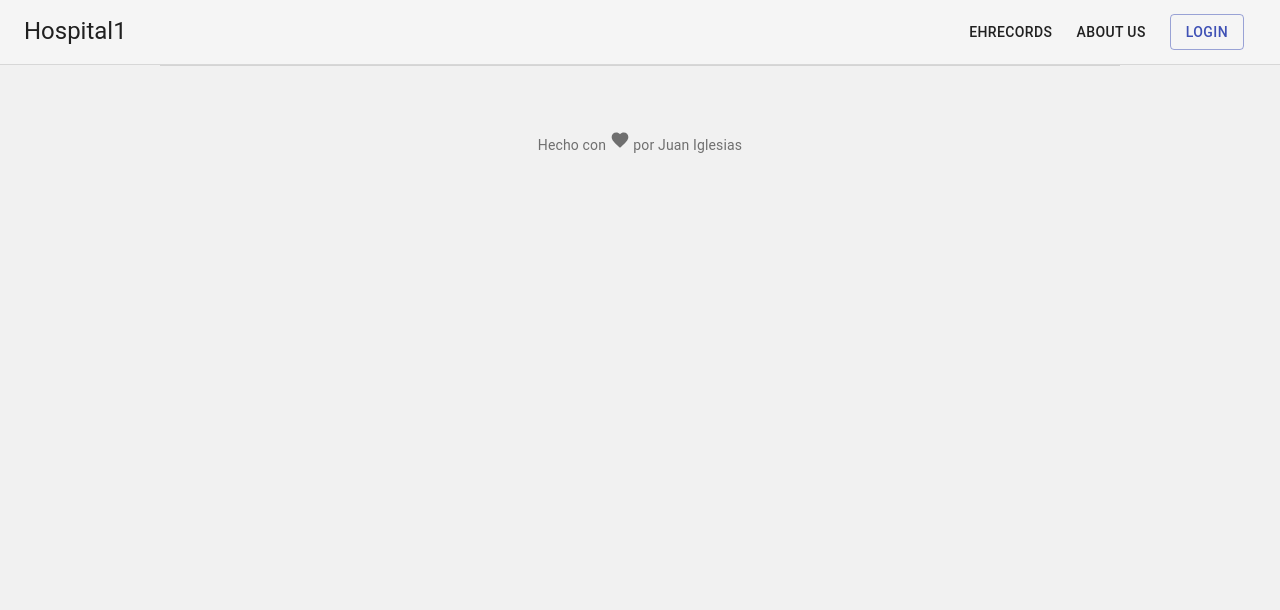
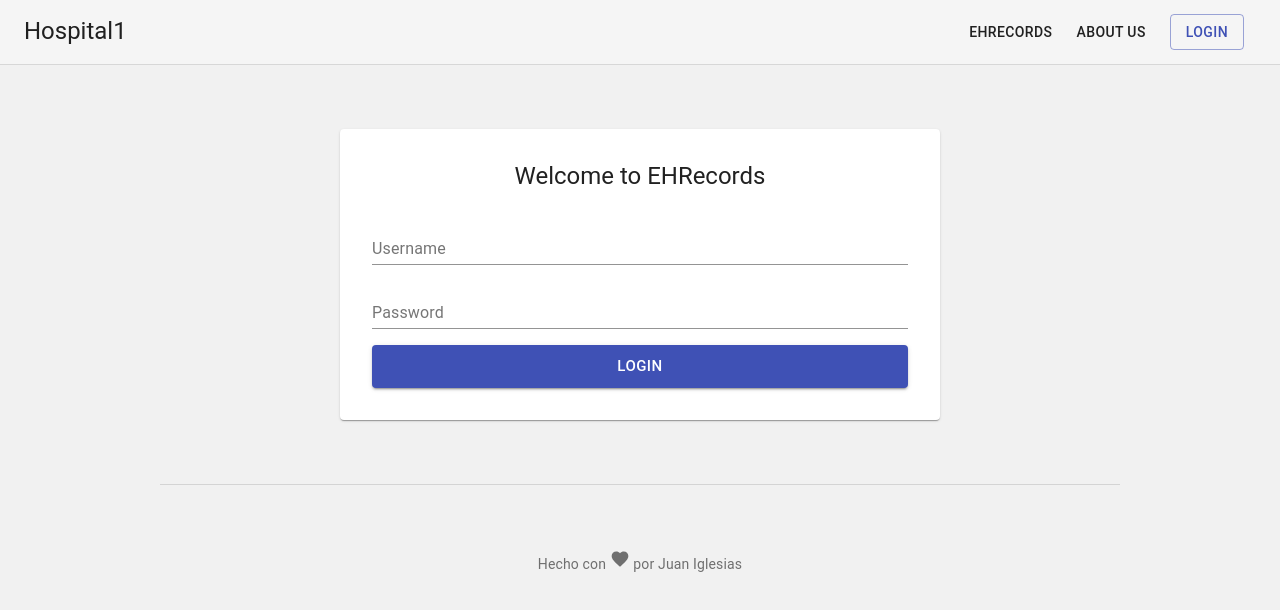
Before and after one commit to juaiglesias/ehrecords-hyperledger-blockchain, a React (Create React App) app in the folder web-app/: page /login in a window 1280 px wide. Shown: the top 610 px of the page. Built offline with nearby package versions, Linux system fonts and the light colour scheme.

Commit message:
Login menu added

```diff
--- a/web-app/src/components/app/App.js
+++ b/web-app/src/components/app/App.js
@@ -4,6 +4,7 @@ import {createMuiTheme, CssBaseline} from '@material-ui/core';
 import Footer from '../footer/Footer';
 import Home from '../home/Home';
 import NavBar from '../navBar/NavBar';
+import Login from '../login/Login';
 import Patients from '../patients/Patients';
 import React from 'react';
 import { responsiveFontSizes } from '@material-ui/core/styles';
@@ -49,6 +50,10 @@ let theme = createMuiTheme({
           display: 'inline-block',
           marginLeft: 'auto',
         },
+        "&.MuiBox-CenterAlign": {
+          display: 'inline-block',
+          alignItems: 'center',
+        }
       }
     }
   }
@@ -64,6 +69,7 @@ function App() {
         <NavBar/>
         <Switch>
           <Route path="/" exact component={Home} />
+          <Route path="/login" component={Login} />
           <Route path="/patients" component={Patients} />
           <Route path="/aboutus" component={AboutUs} />
         </Switch>
--- /dev/null
+++ b/web-app/src/components/login/Login.js
@@ -0,0 +1,62 @@
+import Button from '@material-ui/core/Button';
+import Container from '@material-ui/core/Container';
+import FormControl from '@material-ui/core/FormControl';
+import Input from '@material-ui/core/Input';
+import InputLabel from '@material-ui/core/InputLabel';
+import Grid from '@material-ui/core/Grid';
+import { makeStyles } from '@material-ui/core';
+import Paper from '@material-ui/core/Paper';
+import React, { useState } from 'react';
+import Typography from '@material-ui/core/Typography';
+
+const useStyles = makeStyles( theme => ({
+    paper: {
+        padding: theme.spacing(4),
+    }
+}));
+
+export default function Login() {
+    const [userName, setUsername] = useState('');
+    const [password, setPassword] = useState('');
+    const classes = useStyles();
+
+    return (
+        <Container maxWidth="sm" component="main" className={"MuiContainer--01"}>
+            <Paper className={classes.paper}>
+                <Grid container spacing={2}>
+                    <Grid item sm={12}>
+                        <Typography component="h1" variant="h5" align="center" color="textPrimary" gutterBottom>
+                            Welcome to EHRecords
+                        </Typography>
+                    </Grid>
+                    <Grid item sm={12}>
+                        <FormControl fullWidth>
+                            <InputLabel htmlFor="username-input">Username</InputLabel>
+                            <Input
+                                id="username-input"
+                                value={userName}
+                                onChange={e => setUsername(e.target.value)}
+                                required/>
+                        </FormControl>
+                    </Grid>
+                    <Grid item sm={12}>
+                        <FormControl fullWidth>
+                            <InputLabel htmlFor="password-input">Password</InputLabel>
+                            <Input
+                                id="firstname-input"
+                                value={password}
+                                type="password"
+                                onChange={e => setPassword(e.target.value)}
+                                required/>
+                        </FormControl>
+                    </Grid>
+                    <Grid item sm={12}>
+                        <Button type="submit" className={"MuiButton-Full"} variant="contained" size="large" color="primary">
+                            Login
+                        </Button>
+                    </Grid>
+                </Grid>
+            </Paper>
+        </Container>
+    );
+}
```
